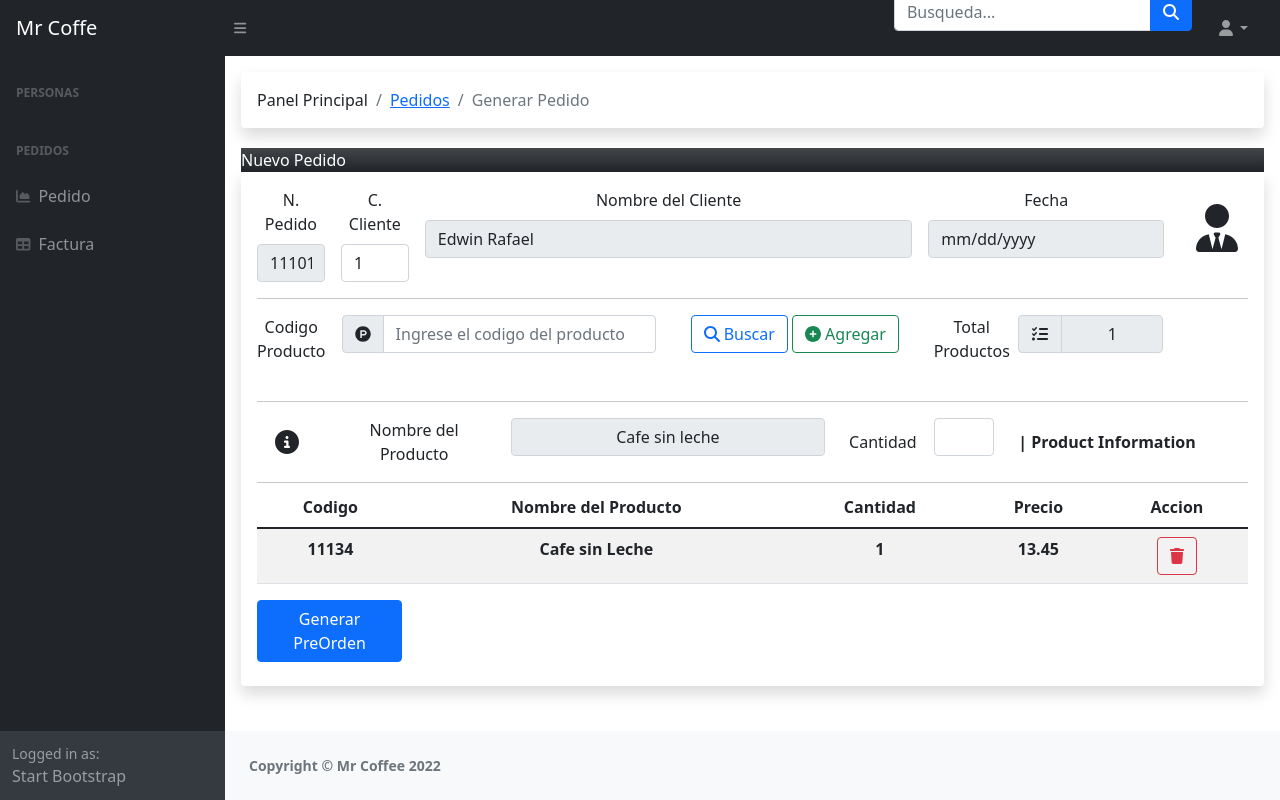
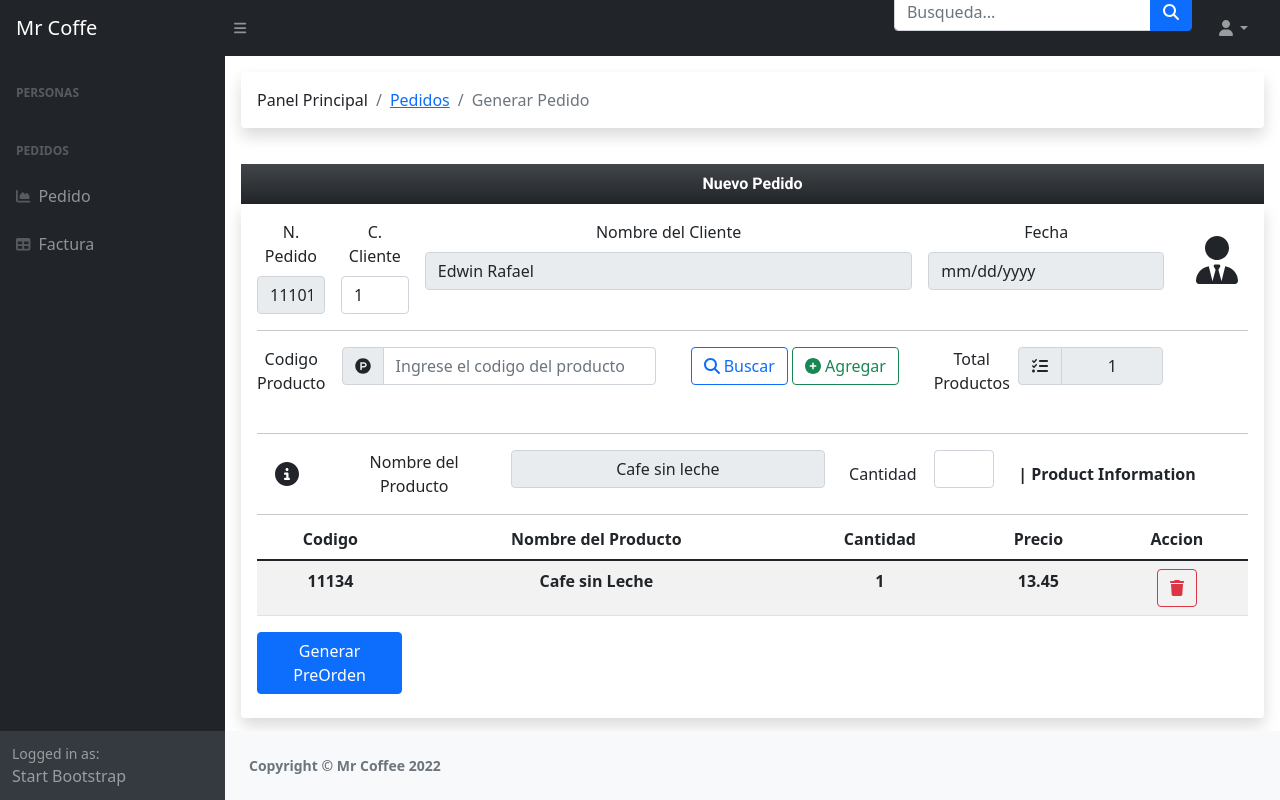
Before and after one commit to Rafamendoz/MRCOFFE_SYSTEM, a PHP site: the page made by views/createorder.php in a window 1280 px wide. Run offline with PHP 8.4, Linux system fonts and the light colour scheme; the template is opened without the code that fills it, so the values that code supplies are empty; the visitor is signed in with stand-in values (Sample User, id 1); some libraries are stand-ins or nearby versions.

Commit message:
Entrega de Vistas Pedidos
Entrega del front de la vista pedidos

```diff
--- a/views/createorder.php
+++ b/views/createorder.php
@@ -19,12 +19,12 @@
 
         </div>
 
-
+        <div class="bg-dark bg-gradient text-white p-2 mx-3 mt-3 ">
+                <p class="p1">Nuevo Pedido</p>
+        </div>
 
         <div class="px-3 bd-highlight ">
-            <div class="bg-dark bg-gradient text-white">
-                <p>Nuevo Pedido</p>
-            </div>
+
 
             <div class="px-3 shadow mt-3 pb-4 bg-body rounded">
                 <form class="row g-3 " method="get" action="detallepedido.php">
--- a/views/pedidos.php
+++ b/views/pedidos.php
@@ -19,8 +19,8 @@
         </div>
       </div>
 
-      <div class="row px-3 mb-2 text-center ">
-        <p>Gestion de Pedidos</p>
+      <div class="row p-2 mx-3 mt-3  text-center ">
+        <p class="p1">Gestión de Pedidos</p>
       </div>
 
       <div class="row px-5">
--- a/views/pedidosa.php
+++ b/views/pedidosa.php
@@ -35,7 +35,7 @@
 
 
         <div class="bg-dark bg-gradient text-white p-2 mx-3 mt-3 ">
-                <p>Pedidos Anulados</p>
+                <p class="p1">Pedidos Anulados</p>
         </div>
 
         <div class="px-3 mx-3  pb-4 bg-body shadow rounded">
--- a/views/pedidosr.php
+++ b/views/pedidosr.php
@@ -35,7 +35,7 @@
 
 
         <div class="bg-dark bg-gradient text-white p-2 mx-3 mt-3 ">
-                <p>Pedidos Realizados</p>
+                <p class="p1">Pedidos Realizados</p>
         </div>
 
         <div class="px-3 mx-3  pb-4 bg-body shadow rounded">
```
